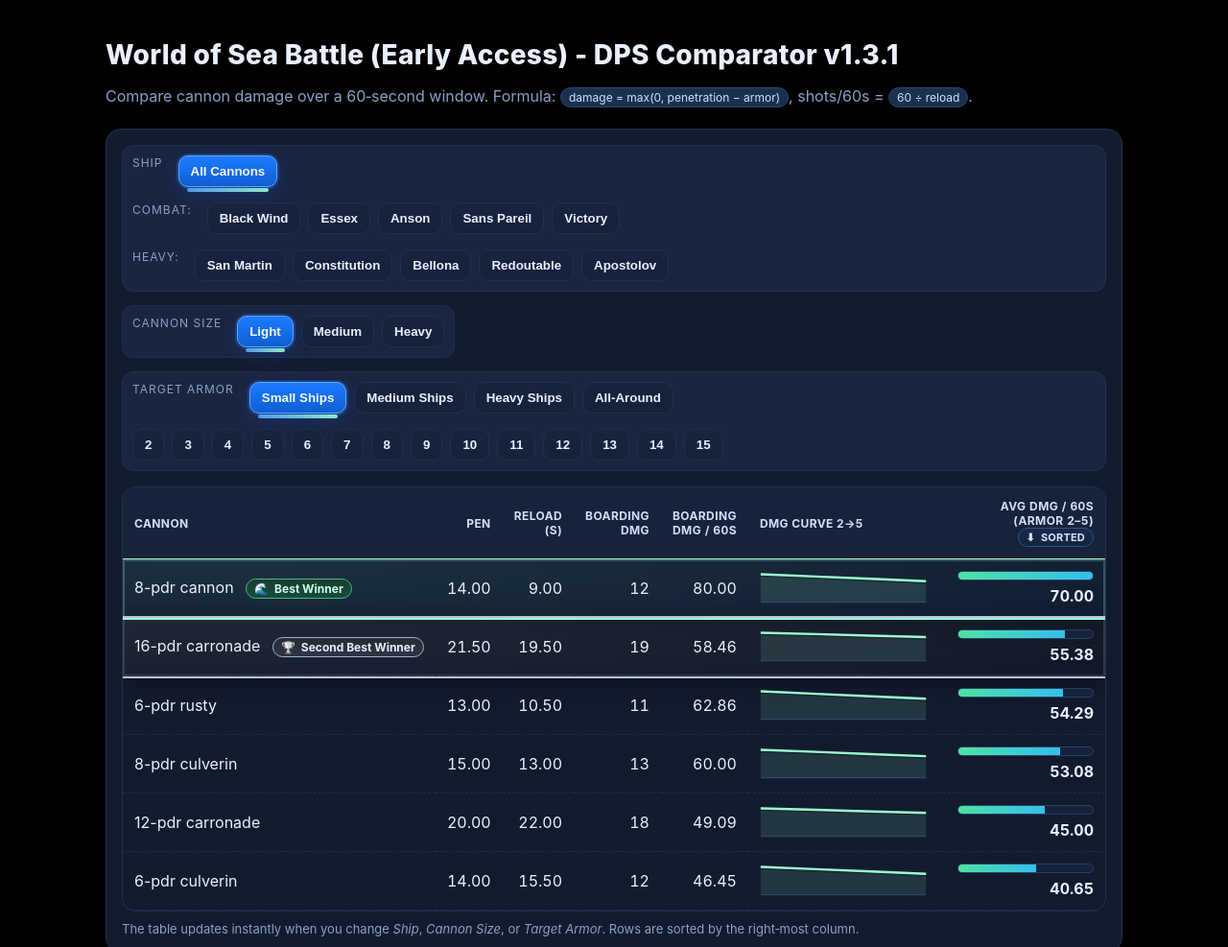
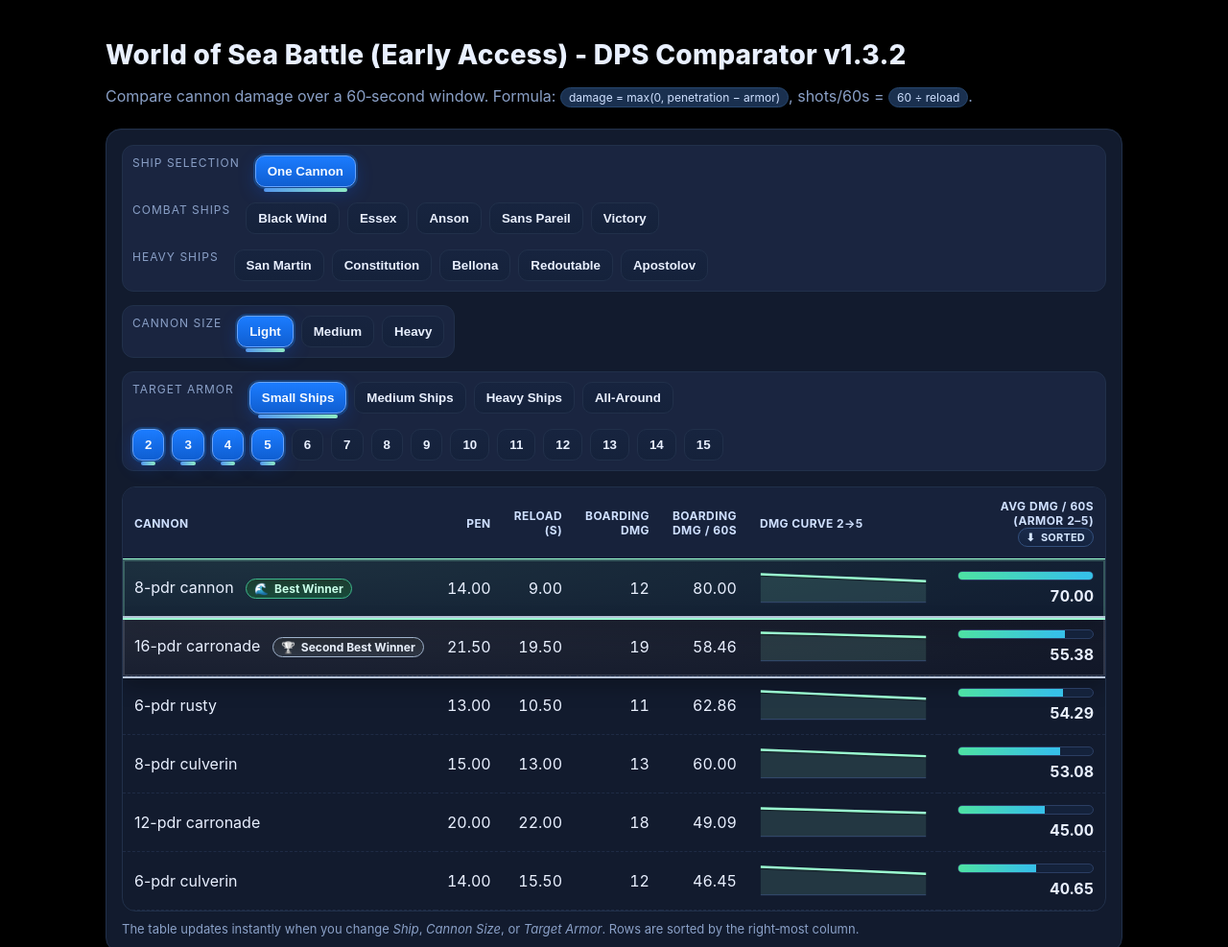
Before and after one commit to ilovepizza6969/WoSB, a plain HTML site: page index.html in a window 1280 px wide. Shown: the top 987 px of the page at 96% size. Drawn offline with Linux system fonts and the light colour scheme.

Commit message:
v1.3.2: Better clarity

```diff
--- a/index.html
+++ b/index.html
@@ -105,13 +105,13 @@
 </head>
 <body>
   <div class="wrap">
-    <h1>World of Sea Battle (Early Access) - DPS Comparator v1.3.1</h1>
+    <h1>World of Sea Battle (Early Access) - DPS Comparator v1.3.2</h1>
     <div class="subtitle">Compare cannon damage over a 60‑second window. Formula: <span class="badge">damage = max(0, penetration − armor)</span>, shots/60s = <span class="badge">60 ÷ reload</span>.</div>
 
     <div class="panel">
       <div class="row">
         <div class="group" id="shipGroup" role="group" aria-label="Ship selector">
-          <div class="group-title">Ship</div>
+          <div class="group-title">Ship Selection</div>
         </div>
         <div class="group" id="sizeGroup" role="group" aria-label="Cannon size selector">
           <div class="group-title">Cannon Size</div>
@@ -140,7 +140,7 @@
 
       <div class="row">
         <div class="group" id="pvpShipGroup" role="group" aria-label="PvP Ship selector">
-          <div class="group-title">Ship</div>
+          <div class="group-title">Ship Selection</div>
         </div>
         <div class="group" id="pvpSizeGroup" role="group" aria-label="PvP Cannon size selector">
           <div class="group-title">Cannon Size</div>
@@ -319,7 +319,20 @@
       // Second line: Number buttons
       for(let a=2;a<=15;a++){
         const b=document.createElement('button');
-        const isActive=a===state.armor;
+        // Determine if this armor number should be active
+        let isActive = false;
+        if (typeof state.armor === 'number') {
+          // Single armor selected
+          isActive = a === state.armor;
+        } else if (state.armor === 'small') {
+          isActive = a >= 2 && a <= 5;
+        } else if (state.armor === 'medium') {
+          isActive = a >= 6 && a <= 10;
+        } else if (state.armor === 'heavy') {
+          isActive = a >= 11 && a <= 15;
+        } else if (state.armor === 'all') {
+          isActive = a >= 2 && a <= 15;
+        }
         b.className='btn'+(isActive?' active':'');
         b.setAttribute('aria-pressed',isActive?'true':'false');
         b.textContent=String(a);
@@ -333,11 +346,11 @@
     function buildShipButtons(){
       shipGroup.querySelectorAll('button.btn, .line-break, .class-label').forEach(b=>b.remove());
 
-      // "All Cannons" button
+      // "One Cannon" button
       const allCannonsBtn=document.createElement('button');
       allCannonsBtn.className='btn'+(state.ship===''?' active':'');
       allCannonsBtn.setAttribute('aria-pressed',state.ship===''?'true':'false');
-      allCannonsBtn.textContent='All Cannons';
+      allCannonsBtn.textContent='One Cannon';
       allCannonsBtn.dataset.ship='';
       shipGroup.appendChild(allCannonsBtn);
 
@@ -356,7 +369,7 @@
       combatLabel.style.letterSpacing='1px';
       combatLabel.style.color='var(--muted)';
       combatLabel.style.marginRight='8px';
-      combatLabel.textContent='Combat:';
+      combatLabel.textContent='Combat Ships';
       shipGroup.appendChild(combatLabel);
 
       // Combat class ships in order: Black Wind, Essex, Anson, Sans Pareil, Victory
@@ -386,7 +399,7 @@
       heavyLabel.style.letterSpacing='1px';
       heavyLabel.style.color='var(--muted)';
       heavyLabel.style.marginRight='8px';
-      heavyLabel.textContent='Heavy:';
+      heavyLabel.textContent='Heavy Ships';
       shipGroup.appendChild(heavyLabel);
 
       // Heavy class ships in order: San Martin, Constitution, Bellona, Redoutable, Apostolov
@@ -407,11 +420,11 @@
     function buildPvpShipButtons(){
       pvpShipGroup.querySelectorAll('button.btn, .line-break, .class-label').forEach(b=>b.remove());
 
-      // "All Cannons" button
+      // "One Cannon" button
       const allCannonsBtn=document.createElement('button');
       allCannonsBtn.className='btn'+(pvpState.ship===''?' active':'');
       allCannonsBtn.setAttribute('aria-pressed',pvpState.ship===''?'true':'false');
-      allCannonsBtn.textContent='All Cannons';
+      allCannonsBtn.textContent='One Cannon';
       allCannonsBtn.dataset.pvpShip='';
       allCannonsBtn.setAttribute('data-pvp-ship', '');
       pvpShipGroup.appendChild(allCannonsBtn);
@@ -431,7 +444,7 @@
       combatLabel.style.letterSpacing='1px';
       combatLabel.style.color='var(--muted)';
       combatLabel.style.marginRight='8px';
-      combatLabel.textContent='Combat:';
+      combatLabel.textContent='Combat Ships';
       pvpShipGroup.appendChild(combatLabel);
 
       // Combat class ships
@@ -462,7 +475,7 @@
       heavyLabel.style.letterSpacing='1px';
       heavyLabel.style.color='var(--muted)';
       heavyLabel.style.marginRight='8px';
-      heavyLabel.textContent='Heavy:';
+      heavyLabel.textContent='Heavy Ships';
       pvpShipGroup.appendChild(heavyLabel);
 
       // Heavy class ships
```
Also changed, not shown: 1 other file.
